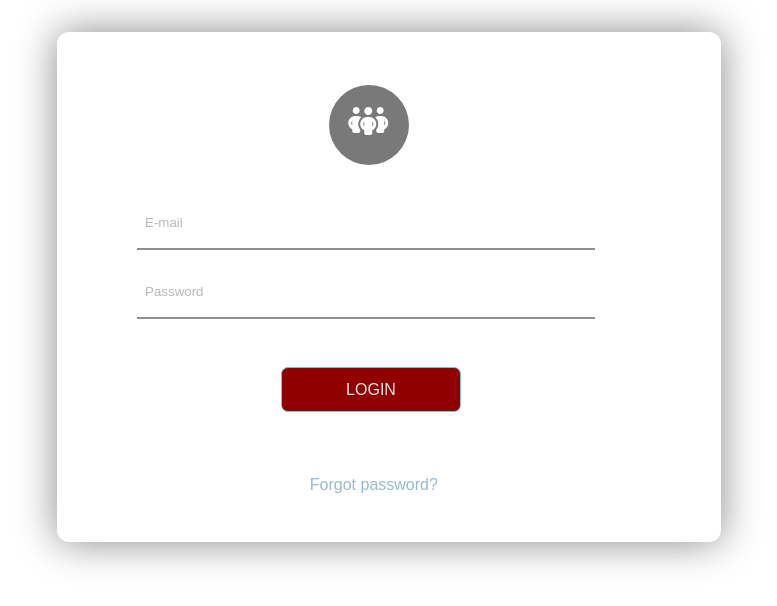
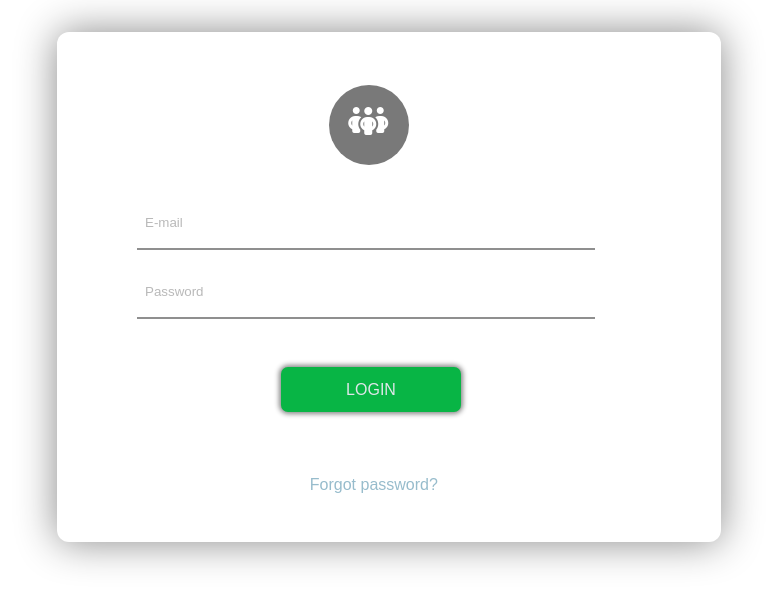
Before and after one commit to BosimovJaloliddin/6-dars, a plain HTML site: page index.html in a window 1280 px wide. In both pictures the pointer is over the button "LOGIN". Shown: the whole page, without its empty margins (205-982 px from the left). Drawn offline with Linux system fonts and the light colour scheme.

Commit message:
homework

```diff
--- a/css/style.css
+++ b/css/style.css
@@ -97,7 +97,9 @@ body {
 }
 .information button:hover {
   color: rgb(223, 231, 233);
-  background-color: rgb(144, 0, 0);
+  background-color: rgb(8, 181, 69);
+  border: none;
+  box-shadow: 0 0 5px 2px #888;
 }
 .information p {
   margin-left: 13.8rem;
```
